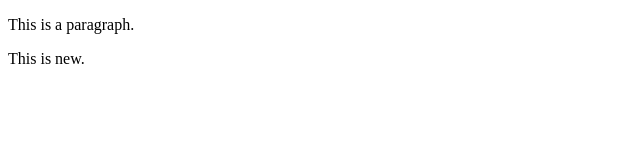
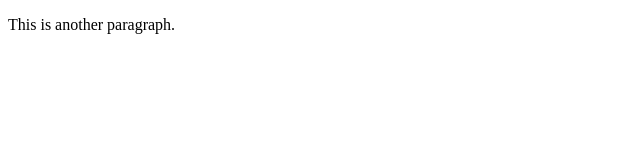
Before and after one commit to taufik69/callback-hell-and-promise, a plain HTML site: page index.html in a window 1280 px wide. Shown: the whole page, without its empty margins (0-640 px from the left). Drawn offline with Linux system fonts and the light colour scheme.

Commit message:
type conversion

```diff
--- a/index.html
+++ b/index.html
@@ -11,10 +11,9 @@
       <a>this is p tag in h1 tag</a>
     </h1> -->
 
-    <div id="div1">
-      <p id="p1">This is a paragraph.</p>
+
       <p id="p2">This is another paragraph.</p>
-    </div>
+
 
     <script src="jsss/script.js"></script>
   </body>
--- a/jsss/script.js
+++ b/jsss/script.js
@@ -125,3 +125,14 @@ element.insertBefore(para, child);
  */
 
 child.remove();
+
+/**
+ * @Bom Browser object model
+ */
+
+// console.log(window.screen.height);
+// console.log(window.screen.colorDepth);
+// console.log(window.location);
+
+let x = 3;
+console.log(typeof x.toString());
```
